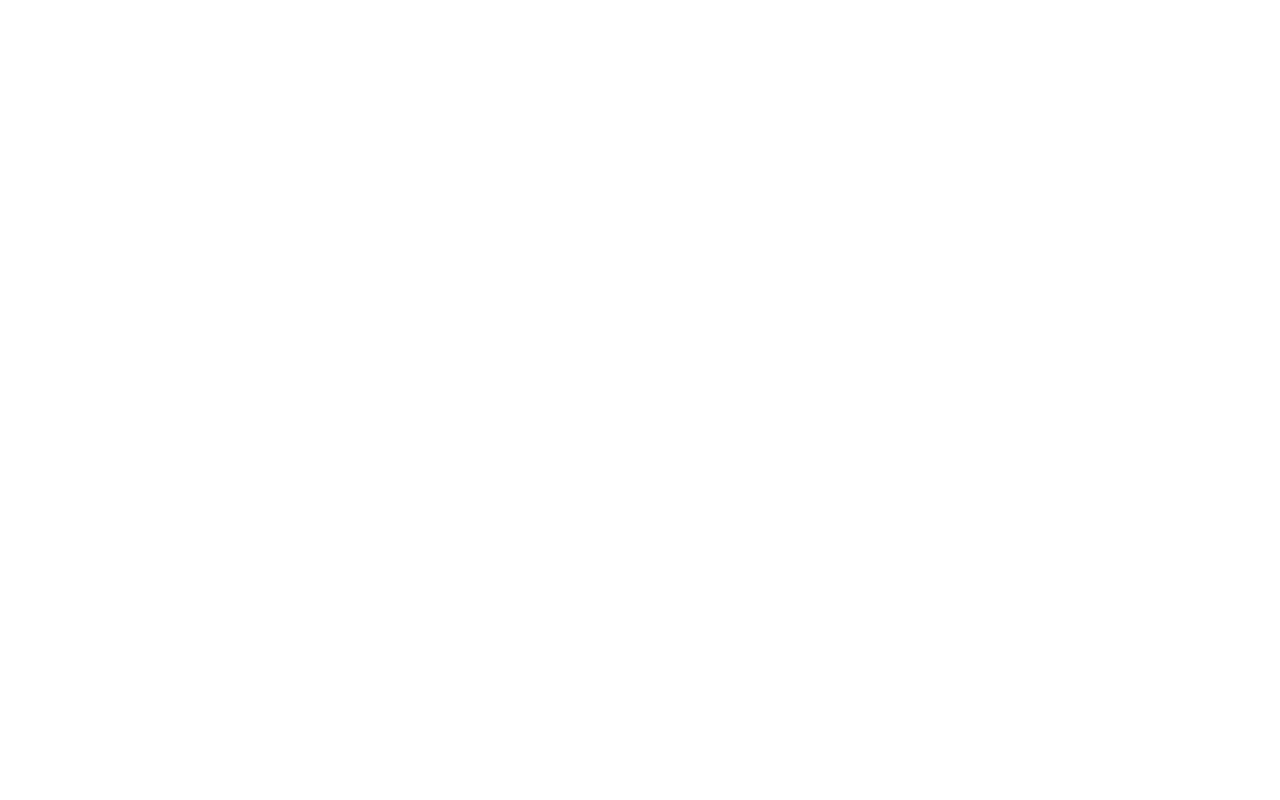
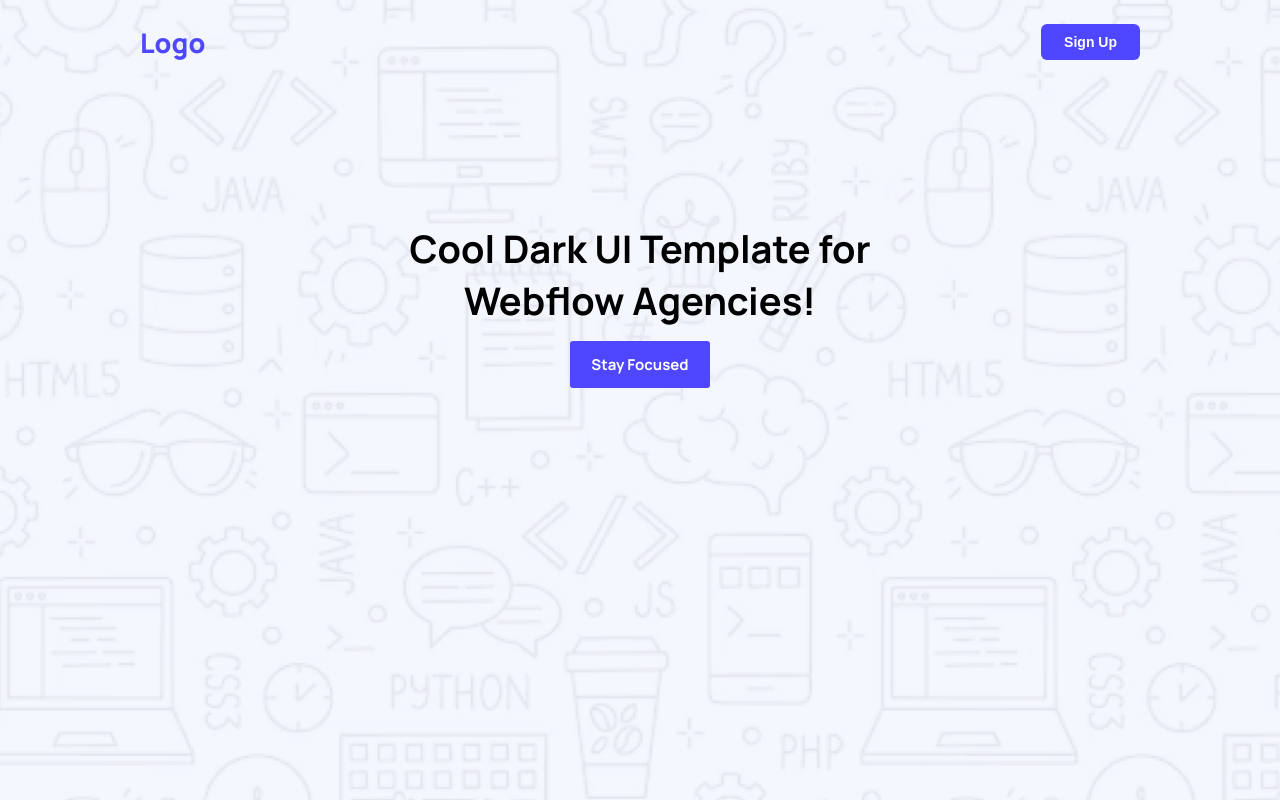
Before and after one commit to shajeb17/assigenment1, a plain HTML site: page index.html in a window 1280 px wide. Drawn offline with Linux system fonts and the light colour scheme.

Commit message:
header slide

```diff
--- a/index.html
+++ b/index.html
@@ -1,12 +1,29 @@
 <!DOCTYPE html>
 <html lang="en">
+
 <head>
     <meta charset="UTF-8">
     <meta name="viewport" content="width=device-width, initial-scale=1.0">
     <title>assigenment 1</title>
     <link rel="stylesheet" href="style.css">
 </head>
+
 <body>
+    <header id="header">
+        <div class="container">
+            <div class="top-header">
+                <div class="logo">logo</div>
+                <div class="sing-btn"><button>sign up</button></div>
+            </div>
+            <div class="bottom-header">
+                <h1>Cool Dark UI Template for Webflow Agencies!</h1>
+                <button>stay focused</button>
+            </div>
+        </div>
 
+    </header>
+    <div>
+    </div>
 </body>
+
 </html>
--- a/style.css
+++ b/style.css
@@ -1,5 +1,94 @@
-*{
+@import url('https://fonts.googleapis.com/css2?family=Inter:ital,opsz,wght@0,14..32,100..900;1,14..32,100..900&family=Manrope:wght@200..800&display=swap');
+
+body {
+    font-family: "Inter", sans-serif;
+}
+
+h1,
+h2,
+h3,
+h4 {
+    font-family: "Manrope", sans-serif;
+}
+
+* {
     margin: 0;
     padding: 0;
     box-sizing: border-box;
 }
+
+/* ======================================================================================== */
+/* header section */
+#header {
+    background: url(img/Hero-bg.png);
+    background-repeat: no-repeat;
+    background-position: center;
+    background-size: cover;
+    width: 100%;
+    height: 100vh;
+}
+
+.container {
+    width: 1000px;
+    margin: auto;
+}
+
+.top-header {
+    display: flex;
+    justify-content: space-between;
+    padding: 24px 0px;
+}
+
+.logo {
+    font-size: 27px;
+    text-transform: capitalize;
+    font-weight: 800;
+    color: #4E47FF;
+    font-family: manrope;
+}
+
+.sing-btn button {
+    text-transform: capitalize;
+    padding: 10px 23px;
+    font-size: 14px;
+    font-weight: 700;
+    background: #4E47FF;
+    color: white;
+    border: none;
+    border-radius: 6px;
+    cursor: pointer;
+    transition: .4s;
+}
+.sing-btn button:hover {
+    background: #d100ff;
+    transition: .4s;
+}
+.bottom-header {
+    width: 100%;
+    text-align: center;
+    margin-top: 137px;
+}
+
+.bottom-header button {
+    margin-top: 15px;
+    text-transform: capitalize;
+    color: white;
+    background: #4e47ff;
+    border: none;
+    padding: 13px 21px;
+    font-size: 15px;
+    font-weight: 700;
+    font-family: 'Manrope';
+    border-radius: 3px;
+    cursor: pointer;
+    transition: .4s;
+}
+.bottom-header button:hover {
+    background: #d100ff;
+    transition: .4s;
+}
+.bottom-header h1 {
+    font-size: 38px;
+    width: 535px;
+    margin: auto;
+}
```
Also changed, not shown: img/Hero-bg.png (added), img/avatar.png (added), img/icon-star.png (added), img/wc-big.png (added), img/wc-mini.png (added).
